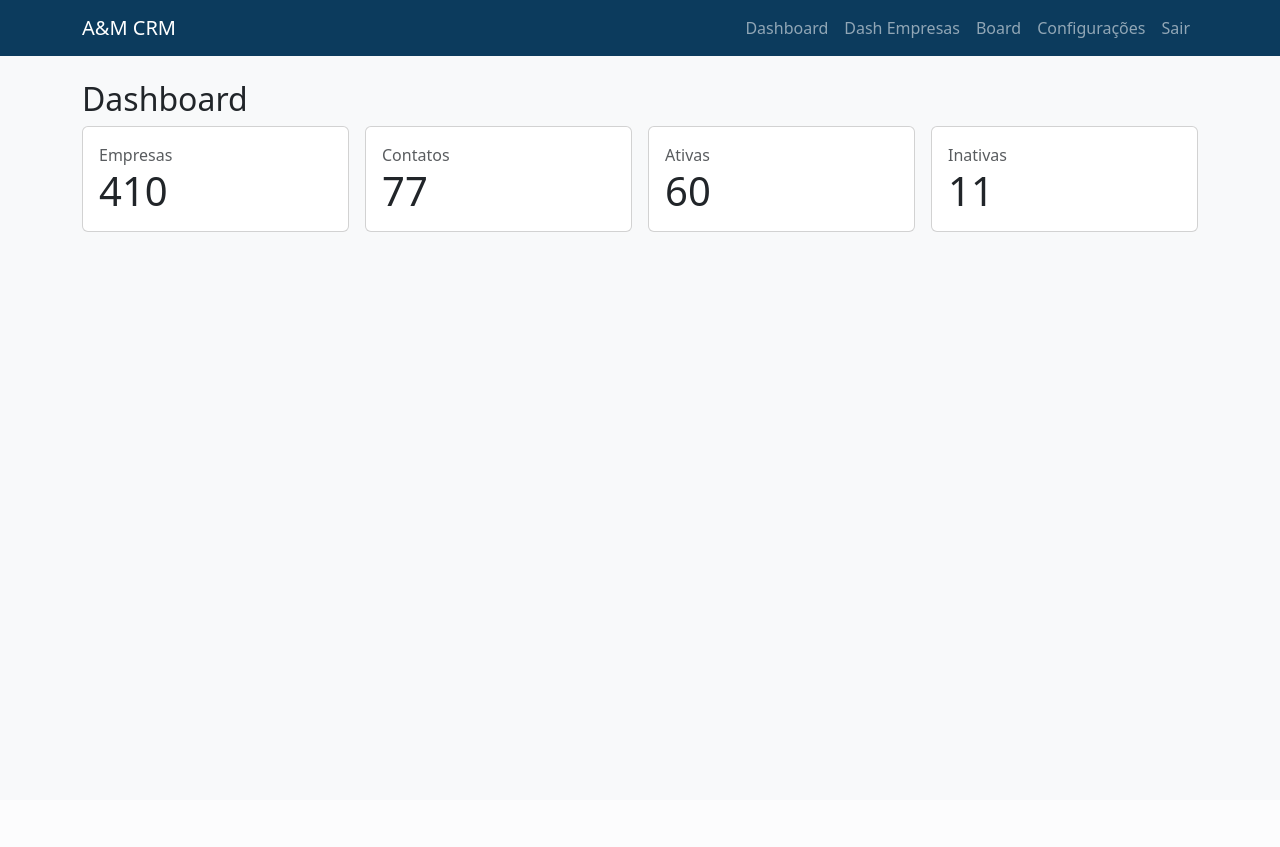
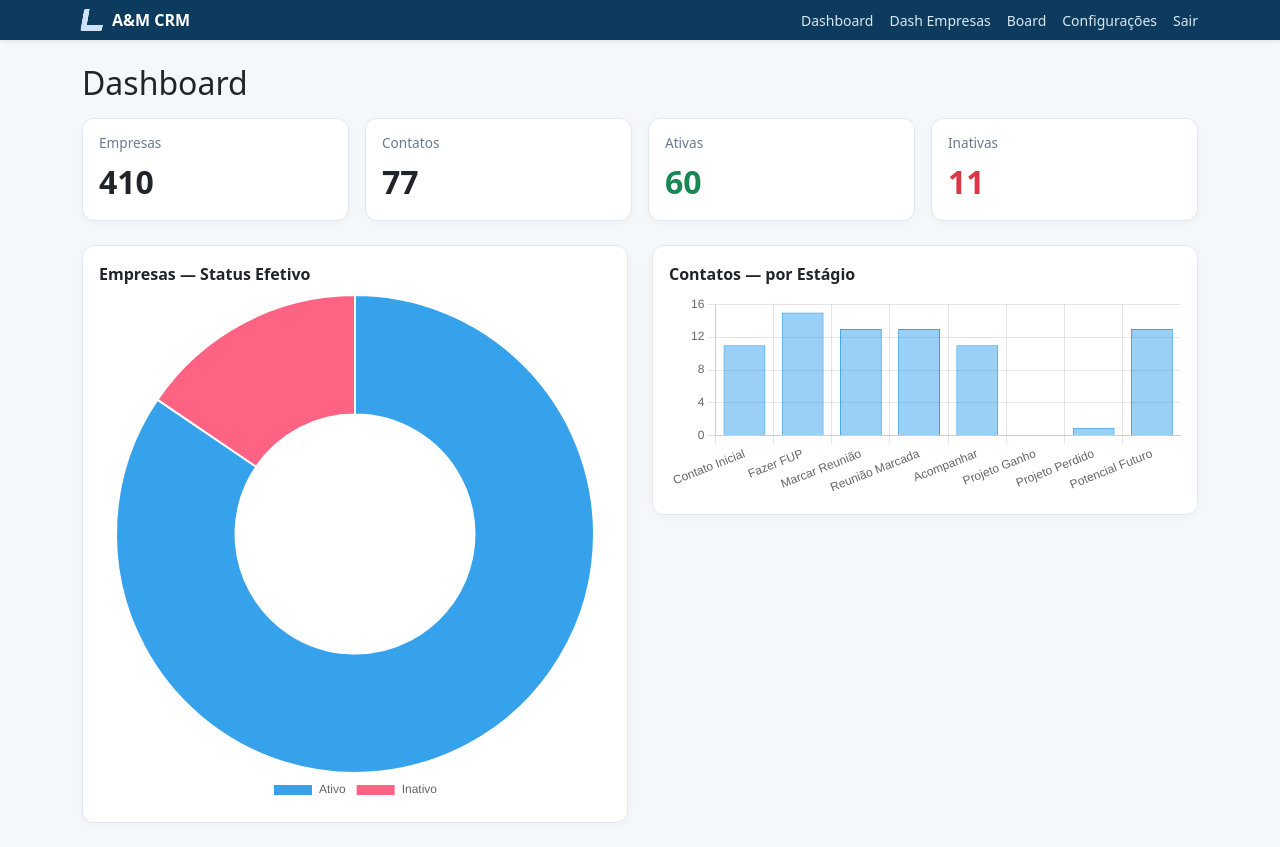
Before and after one commit to joaogrfreitas-boop/MiniCRM, a Flask app: page /dashboard in a window 1280 px wide. Before the commit the page ends 232 px from the top, so only its background shows below. Run offline with Flask 3, Linux system fonts and the light colour scheme; a user stored in the database is signed in; data comes from the database, SQL or seed files in the repository; both versions use the stored data as it was after the commit; data that the repository does not hold is empty.

Commit message:
Add files via upload

```diff
--- /dev/null
+++ b/static/css/am_style.css
@@ -0,0 +1,30 @@
+/* Alvarez & Marsal flavored UI (lightweight) */
+:root{
+  --am-primary:#0c3b5d;
+  --am-accent:#236aa5;
+  --am-bg:#f5f8fb;
+  --am-card:#ffffff;
+  --am-border:#e3e8ef;
+  --am-text:#112233;
+}
+.bg-page{ background:var(--am-bg); }
+.am-topbar{ background:var(--am-primary); color:#fff; }
+.am-link{ color:#d9e7f5; text-decoration:none; }
+.am-link:hover{ color:#fff; text-decoration:underline; }
+.am-mark{ width:22px;height:22px;border-left:6px solid #d0e2f5;border-bottom:6px solid #d0e2f5;transform:skew(-10deg); border-radius:2px }
+.am-card-kpi{ background:var(--am-card); border:1px solid var(--am-border); border-radius:12px; padding:14px 16px; box-shadow:0 2px 8px rgba(0,0,0,.03) }
+.am-card-kpi .label{ color:#6b7a90; font-size:.85rem }
+.am-card-kpi .value{ font-size:2rem; font-weight:600; margin-top:4px }
+.am-card-kpi .pct{ font-size:.9rem; color:#6b7a90; margin-left:6px }
+.am-panel{ background:var(--am-card); border:1px solid var(--am-border); border-radius:12px; padding:16px; box-shadow:0 2px 8px rgba(0,0,0,.03) }
+.am-panel-title{ font-weight:600; margin-bottom:8px }
+.btn-am{ background:var(--am-accent); color:#fff; border:none }
+.btn-am:hover{ background:#1e5c90; color:#fff }
+.board-grid{ display:grid; grid-template-columns:repeat(auto-fit,minmax(220px,1fr)); gap:14px }
+.board-col{ background:var(--am-card); border:1px solid var(--am-border); border-radius:12px; display:flex; flex-direction:column; min-height:240px }
+.board-col-title{ padding:10px 12px; font-weight:600; border-bottom:1px solid var(--am-border) }
+.board-col-body{ padding:10px; display:flex; flex-direction:column; gap:8px; min-height:180px }
+.card-lead{ border:1px solid var(--am-border); border-radius:10px; padding:10px; background:#fff; box-shadow:0 1px 4px rgba(0,0,0,.04) }
+.card-lead .company{ font-weight:600; }
+.card-lead .person{ color:#41546b; font-size:.95rem }
+.board-col-body.drag-over{ outline:2px dashed var(--am-accent) }
--- a/templates/base.html
+++ b/templates/base.html
@@ -1,37 +1,47 @@
+{% set brand = 'A&M CRM' %}
 <!doctype html>
-<html lang="pt-br">
+<html lang="pt-br" data-bs-theme="light">
 <head>
   <meta charset="utf-8">
   <meta name="viewport" content="width=device-width, initial-scale=1">
-  <title>A&M CRM</title>
+  <title>{{ brand }}</title>
   <link href="https://cdn.jsdelivr.net/npm/bootstrap@5.3.3/dist/css/bootstrap.min.css" rel="stylesheet">
+  <link href="{{ url_for('static', filename='css/am_style.css') }}" rel="stylesheet">
+  <script src="https://cdn.jsdelivr.net/npm/chart.js@4.4.1/dist/chart.umd.min.js"></script>
 </head>
-<body class="bg-light">
-<nav class="navbar navbar-expand-lg navbar-dark" style="background:#0c3b5d">
-  <div class="container">
-    <a class="navbar-brand" href="{{ url_for('dashboard') }}">A&M CRM</a>
-    <div class="navbar-nav">
-      <a class="nav-link" href="{{ url_for('dashboard') }}">Dashboard</a>
-      <a class="nav-link" href="{{ url_for('dashboard_companies') }}">Dash Empresas</a>
-      <a class="nav-link" href="{{ url_for('board') }}">Board</a>
-      <a class="nav-link" href="{{ url_for('settings') }}">Configurações</a>
+<body class="bg-page">
+<header class="am-topbar shadow-sm">
+  <div class="container d-flex align-items-center justify-content-between py-2">
+    <div class="d-flex align-items-center gap-2">
+      <div class="am-mark"></div>
+      <a class="navbar-brand text-white fw-semibold" href="{{ url_for('dashboard') }}">{{ brand }}</a>
+    </div>
+    <nav class="d-flex gap-3 small">
+      <a class="am-link" href="{{ url_for('dashboard') }}">Dashboard</a>
+      <a class="am-link" href="{{ url_for('dashboard_companies') }}">Dash Empresas</a>
+      <a class="am-link" href="{{ url_for('board') }}">Board</a>
+      <a class="am-link" href="{{ url_for('settings') }}">Configurações</a>
       {% if current_user.is_authenticated %}
-      <a class="nav-link" href="{{ url_for('logout') }}">Sair</a>
+      <a class="am-link" href="{{ url_for('logout') }}">Sair</a>
       {% else %}
-      <a class="nav-link" href="{{ url_for('login') }}">Entrar</a>
+      <a class="am-link" href="{{ url_for('login') }}">Entrar</a>
       {% endif %}
-    </div>
+    </nav>
   </div>
-</nav>
-<div class="container my-4">
+</header>
+
+<main class="container my-4">
   {% with messages = get_flashed_messages(with_categories=true) %}
     {% if messages %}
       {% for cat,msg in messages %}
-        <div class="alert alert-{{cat}}">{{ msg }}</div>
+        <div class="alert alert-{{cat}} shadow-sm">{{ msg|safe }}</div>
       {% endfor %}
     {% endif %}
   {% endwith %}
   {% block content %}{% endblock %}
-</div>
+</main>
+
+<script src="https://cdn.jsdelivr.net/npm/bootstrap@5.3.3/dist/js/bootstrap.bundle.min.js"></script>
+<script src="{{ url_for('static', filename='js/board.js') }}"></script>
 </body>
 </html>
--- a/templates/dashboard.html
+++ b/templates/dashboard.html
@@ -1,18 +1,70 @@
 {% extends "base.html" %}
 {% block content %}
-<h2>Dashboard</h2>
-<div class="row g-3">
-  <div class="col-md-3"><div class="card"><div class="card-body">
-    <div class="text-muted">Empresas</div><div class="display-6">{{ kpis.empresas }}</div>
-  </div></div></div>
-  <div class="col-md-3"><div class="card"><div class="card-body">
-    <div class="text-muted">Contatos</div><div class="display-6">{{ kpis.contatos }}</div>
-  </div></div></div>
-  <div class="col-md-3"><div class="card"><div class="card-body">
-    <div class="text-muted">Ativas</div><div class="display-6">{{ kpis.ativos }}</div>
-  </div></div></div>
-  <div class="col-md-3"><div class="card"><div class="card-body">
-    <div class="text-muted">Inativas</div><div class="display-6">{{ kpis.inativos }}</div>
-  </div></div></div>
+<h2 class="mb-3">Dashboard</h2>
+
+<div class="row g-3 mb-4">
+  <div class="col-sm-6 col-lg-3">
+    <div class="am-card-kpi">
+      <div class="label">Empresas</div>
+      <div class="value">{{ kpis.empresas }}</div>
+    </div>
+  </div>
+  <div class="col-sm-6 col-lg-3">
+    <div class="am-card-kpi">
+      <div class="label">Contatos</div>
+      <div class="value">{{ kpis.contatos }}</div>
+    </div>
+  </div>
+  <div class="col-sm-6 col-lg-3">
+    <div class="am-card-kpi">
+      <div class="label">Ativas</div>
+      <div class="value text-success">{{ kpis.ativos }}</div>
+    </div>
+  </div>
+  <div class="col-sm-6 col-lg-3">
+    <div class="am-card-kpi">
+      <div class="label">Inativas</div>
+      <div class="value text-danger">{{ kpis.inativos }}</div>
+    </div>
+  </div>
 </div>
+
+<div class="row g-4">
+  <div class="col-lg-6">
+    <div class="am-panel">
+      <div class="am-panel-title">Empresas — Status Efetivo</div>
+      <canvas id="effChart" height="120"></canvas>
+    </div>
+  </div>
+  <div class="col-lg-6">
+    <div class="am-panel">
+      <div class="am-panel-title">Contatos — por Estágio</div>
+      <canvas id="stageChart" height="120"></canvas>
+    </div>
+  </div>
+</div>
+
+<script>
+(() => {
+  const effCtx = document.getElementById('effChart');
+  new Chart(effCtx, {
+    type: 'doughnut',
+    data: {
+      labels: {{ eff_labels|tojson }},
+      datasets: [{ data: {{ eff_counts|tojson }} }]
+    },
+    options: { plugins: { legend: { position: 'bottom' } } }
+  });
+
+  const stCtx = document.getElementById('stageChart');
+  new Chart(stCtx, {
+    type: 'bar',
+    data: {
+      labels: {{ contact_labels|tojson }},
+      datasets: [{ data: {{ contact_counts|tojson }}, borderWidth: 1 }]
+    },
+    options: { scales: { y: { beginAtZero: true } }, plugins: { legend: { display:false } } }
+  });
+})();
+</script>
 {% endblock %}
```
Also changed, not shown: static/js/board.js (added, +31 -0 lines), templates/board.html (+16 -14 lines), templates/dashboard_companies.html (+37 -8 lines), templates/login.html (+5 -7 lines), templates/settings.html (+14 -6 lines), crm_v4.db, requirements.txt (line endings or trailing spaces).
